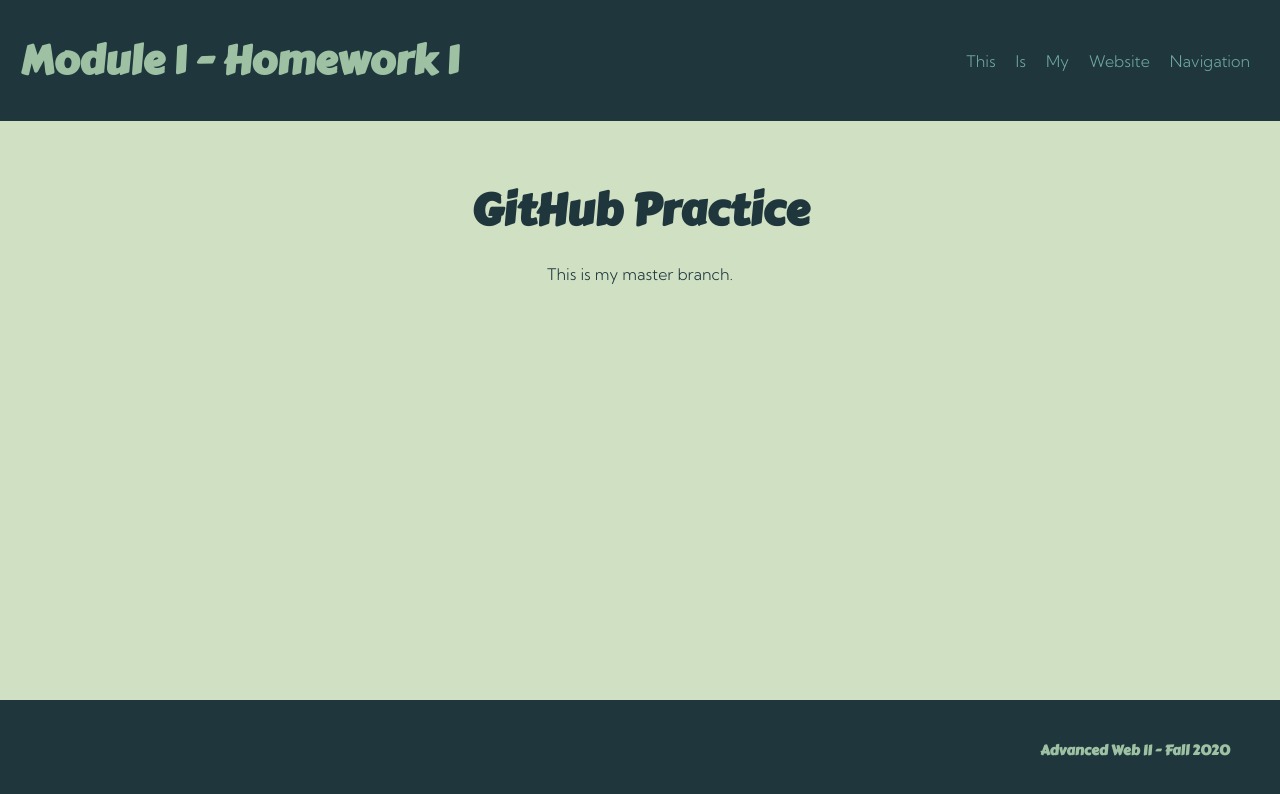
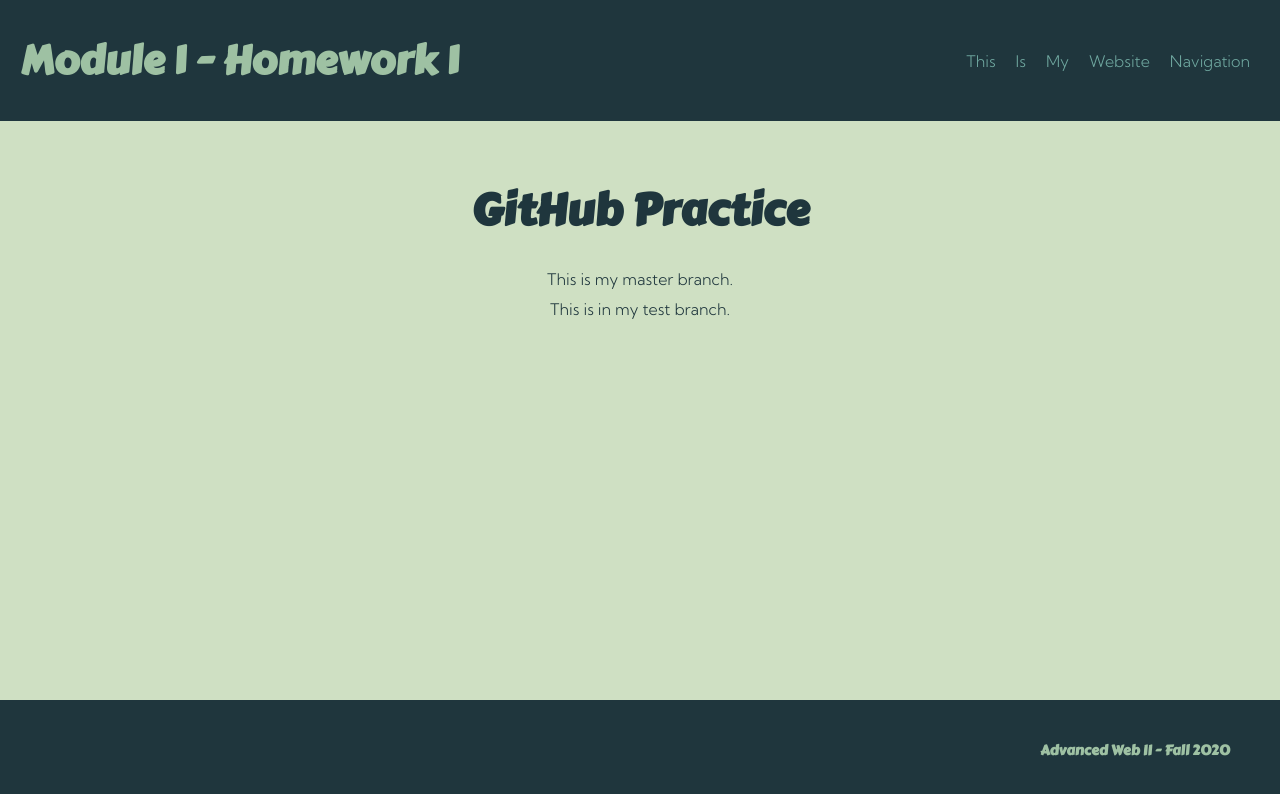
Before and after one commit to ashleysiu94/m1-hw1-siu-ashley, a plain HTML site: page index.html in a window 1280 px wide. Drawn offline with Linux system fonts and the light colour scheme.

Commit message:
Added second paragraph

```diff
--- a/index.html
+++ b/index.html
@@ -33,6 +33,7 @@
     <main>
       <h2>GitHub Practice</h2>
       <p>This is my master branch.</p>
+			<p>This is in my test branch.</p>
     </main>
 
     <footer>
--- a/main.css
+++ b/main.css
@@ -63,6 +63,7 @@
 
 main p {
   font-size: 1rem;
+	padding: 5px;
 }
 
 main {
```
